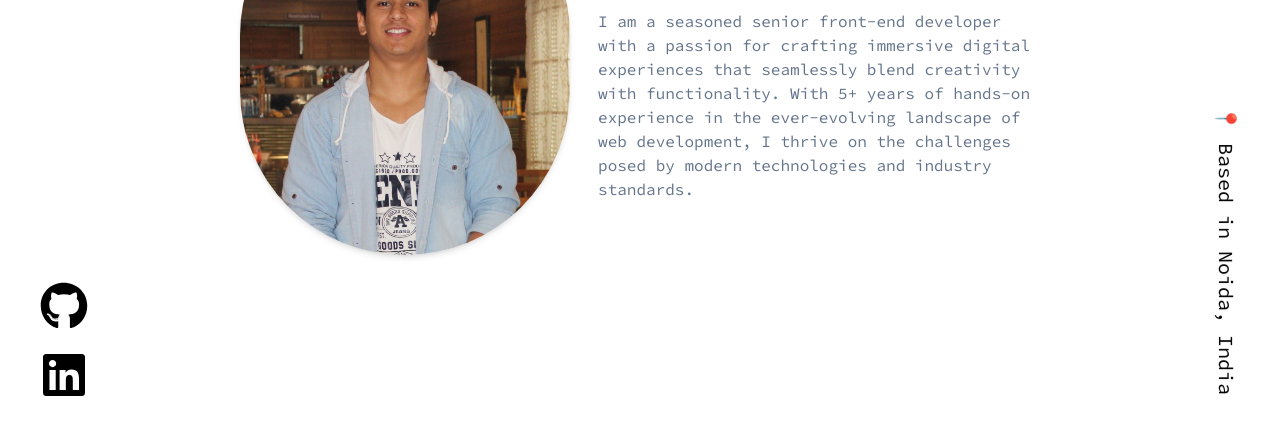
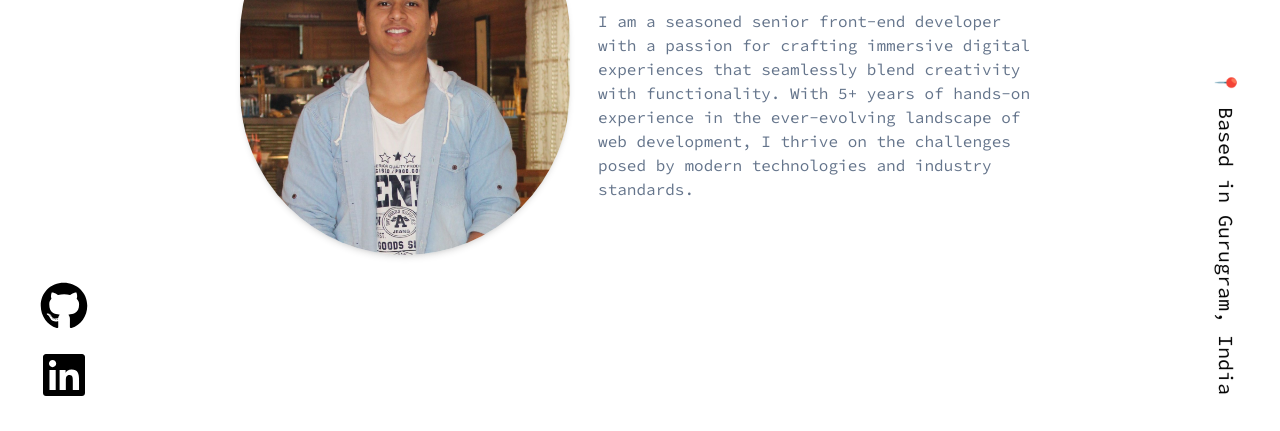
Before and after one commit to money280497/portfolio, a Vue app: page / in a window 1280 px wide. Shown: the part 369-800 px from the top of the page. Built offline with nearby package versions, Linux system fonts and the light colour scheme.

Commit message:
Update portfolio.js

```diff
--- a/src/portfolio.js
+++ b/src/portfolio.js
@@ -24,7 +24,7 @@ const greeting = {
   name: "Mohit Mehta",
   message:
     "I am a seasoned senior front-end developer with a passion for crafting immersive digital experiences that seamlessly blend creativity with functionality. With 5+ years of hands-on experience in the ever-evolving landscape of web development, I thrive on the challenges posed by modern technologies and industry standards.",
-  basedLocation: "Noida, India",
+  basedLocation: "Gurugram, India",
   resumeLink:
     "https://drive.google.com/file/d/1MoIzqHmXItIBYIhPtdqjSYNOsJR9zQYe/view?usp=drive_link", // recommended: google drive file share link (change to "anyone on the internet can view")
   logo: {
```
